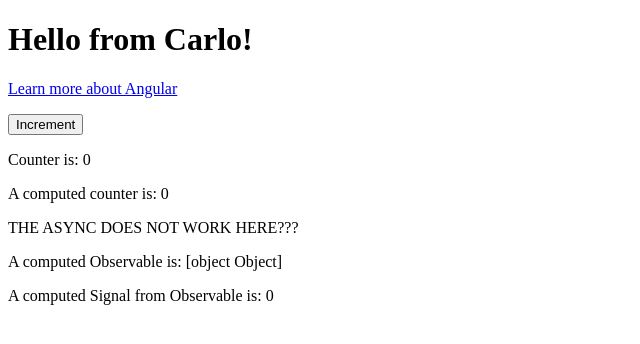
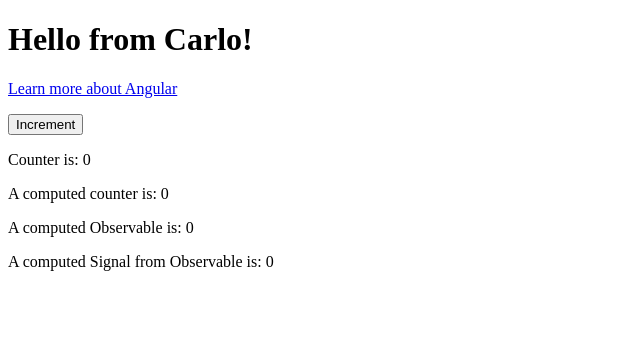
Before and after one commit to carlocarlen/stackblitz-studying-angular, an Angular app: page / in a window 1280 px wide. Shown: the top 344 px of the page, without its empty margins (0-640 px from the left). Built offline with nearby package versions, Linux system fonts and the light colour scheme.

Commit message:
Solve the async problem

```diff
--- a/src/main.ts
+++ b/src/main.ts
@@ -3,10 +3,12 @@ import { bootstrapApplication } from '@angular/platform-browser';
 import { toObservable, toSignal } from '@angular/core/rxjs-interop';
 import { Observable, map } from 'rxjs';
 import 'zone.js';
+import { CommonModule } from '@angular/common';
 
 @Component({
   selector: 'app-root',
   standalone: true,
+  imports: [ CommonModule ],
   template: `
     <h1>Hello from {{ name }}!</h1>
     <a target="_blank" href="https://angular.dev/overview">
@@ -16,8 +18,7 @@ import 'zone.js';
     <button (click)="incrementCounter()">Increment</button>
     <p>Counter is: {{ counter() }} </p>
     <p>A computed counter is: {{ doubleCounter() }} </p>
-    <p>THE ASYNC DOES NOT WORK HERE???</p>
-    <p>A computed Observable is: {{ counter$ }}</p>
+    <p>A computed Observable is: {{ counter$ | async }}</p>
     <p>A computed Signal from Observable is: {{ counterFinalSignal() }} </p>
   `,
 })
```
